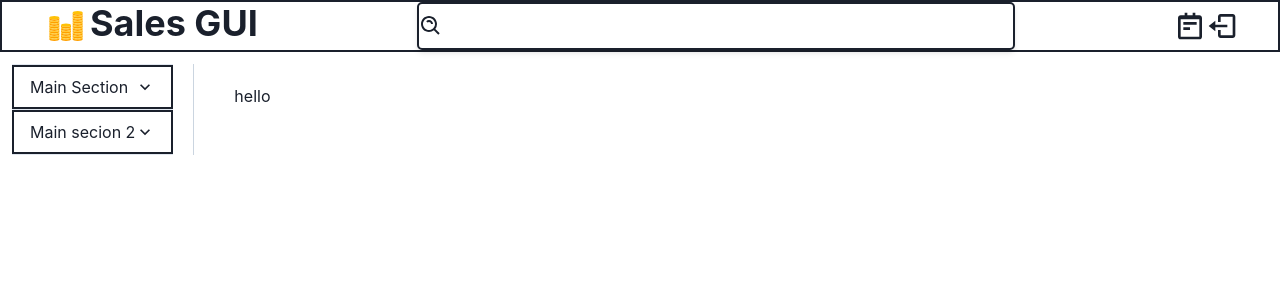
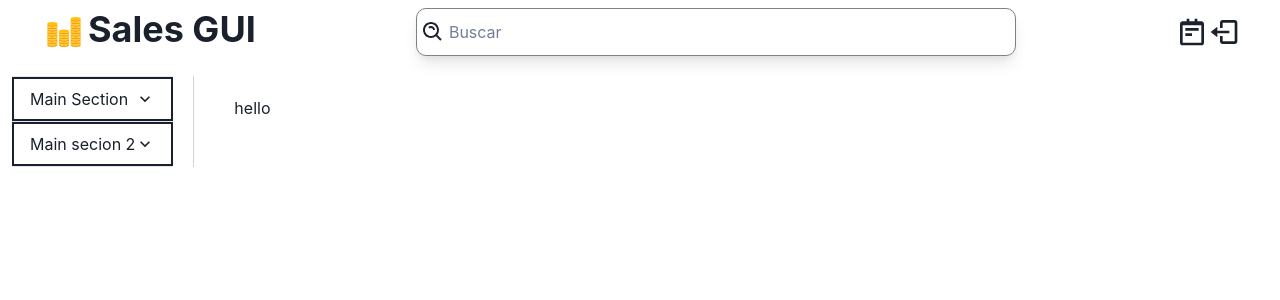
Before and after one commit to ChrisPoul/sales-gui, a React (Create React App) app: page / in a window 1280 px wide. Shown: the top 300 px of the page. Built offline with nearby package versions, Linux system fonts and the light colour scheme.

Commit message:
Refactored

```diff
--- a/src/components/NavBar.jsx
+++ b/src/components/NavBar.jsx
@@ -4,7 +4,7 @@ import { BiSearchAlt, BiLogOut, BiNotepad } from "react-icons/bi"
 
 export function NavBar() {
     return (
-        <Flex border="2px solid" justifyContent="space-between" paddingX={10}>
+        <Flex justifyContent="space-between" paddingX={10} paddingY={2}>
             <Flex>
                 <Icon as={FcSalesPerformance} boxSize={10} margin={1} />
                 <Heading>Sales GUI</Heading>
@@ -12,13 +12,18 @@ export function NavBar() {
             <Flex
                 align="center"
                 marginX={10}
-                shadow="md"
-                borderRadius={5}
-                border="2px solid"
+                shadow="lg"
+                borderRadius={10}
+                border="1px solid gray"
                 width="50%"
             >
-                <Icon as={BiSearchAlt} boxSize={6} />
-                <Input border="none" focusBorderColor="none" paddingLeft={0} />
+                <Icon as={BiSearchAlt} boxSize={6} margin={1} />
+                <Input
+                    border="none"
+                    focusBorderColor="none"
+                    paddingLeft={0}
+                    placeholder="Buscar"
+                />
             </Flex>
             <Flex align="center">
                 <Icon as={BiNotepad} boxSize={8} />
```
Also changed, not shown: src/App.jsx (+6 -1 lines).
